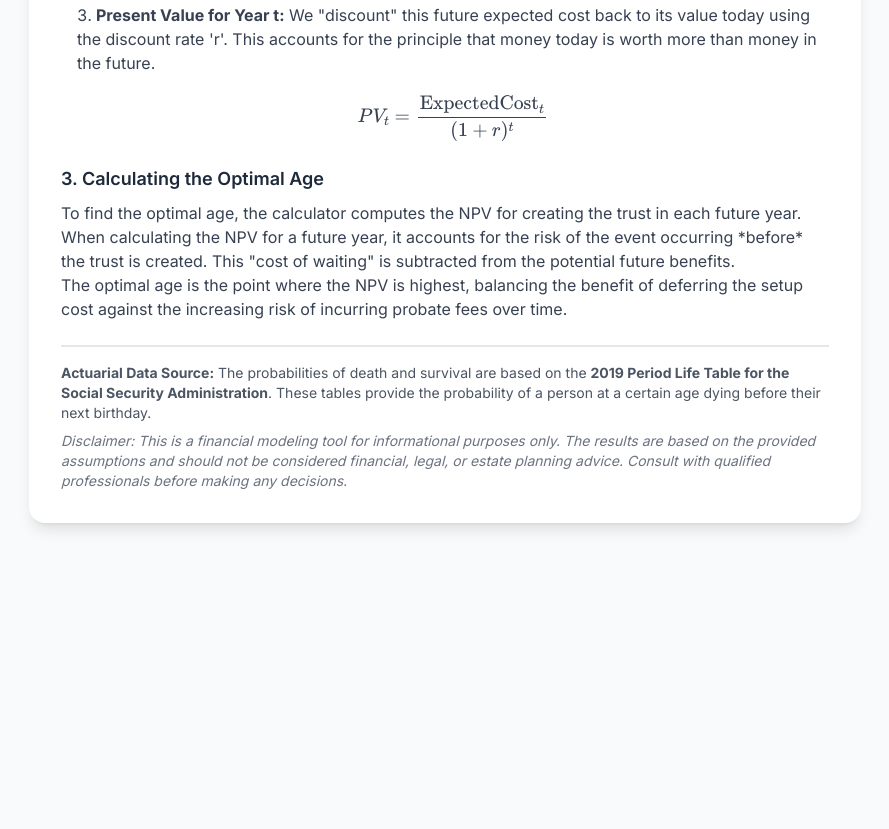
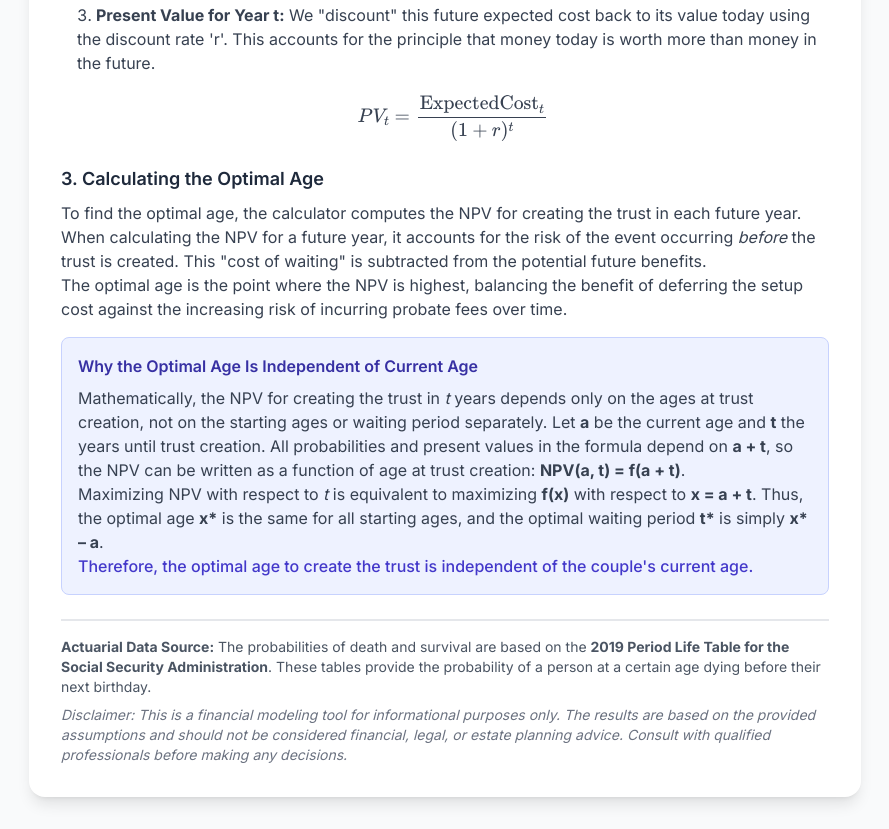
Before and after one commit to brettle/npv-of-living-trust-for-married-couple, a plain HTML site: page index.html in a window 1280 px wide. Shown: the part 2637-3466 px from the top of the page, without its empty margins (195-1084 px from the left). Before the commit the page ends 3192 px from the top, so only its background shows below. Drawn offline with nearby package versions, Linux system fonts and the light colour scheme.

Commit message:
Add some additional explanation regarding why there is just an optimal age to create the trust.

```diff
--- a/index.html
+++ b/index.html
@@ -190,8 +190,20 @@
                 </div>
                 <div class="explanation-section">
                     <h3 class="text-lg font-semibold mb-2 text-slate-800">3. Calculating the Optimal Age</h3>
-                     <p>To find the optimal age, the calculator computes the NPV for creating the trust in each future year. When calculating the NPV for a future year, it accounts for the risk of the event occurring *before* the trust is created. This "cost of waiting" is subtracted from the potential future benefits.</p>
+                    <p>To find the optimal age, the calculator computes the NPV for creating the trust in each future year. When calculating the NPV for a future year, it accounts for the risk of the event occurring <em>before</em> the trust is created. This "cost of waiting" is subtracted from the potential future benefits.</p>
                     <p>The optimal age is the point where the NPV is highest, balancing the benefit of deferring the setup cost against the increasing risk of incurring probate fees over time.</p>
+                    <div class="mt-4 p-4 bg-indigo-50 rounded-lg border border-indigo-200">
+                        <h4 class="font-semibold text-indigo-800 mb-2">Why the Optimal Age Is Independent of Current Age</h4>
+                        <p>
+                            Mathematically, the NPV for creating the trust in <em>t</em> years depends only on the ages at trust creation, not on the starting ages or waiting period separately.
+                            Let <strong>a</strong> be the current age and <strong>t</strong> the years until trust creation. All probabilities and present values in the formula depend on <strong>a + t</strong>, so the NPV can be written as a function of age at trust creation: <strong>NPV(a, t) = f(a + t)</strong>.
+                        </p>
+                        <p>
+                            Maximizing NPV with respect to <em>t</em> is equivalent to maximizing <strong>f(x)</strong> with respect to <strong>x = a + t</strong>. Thus, the optimal age <strong>x*</strong> is the same for all starting ages, and the optimal waiting period <strong>t*</strong> is simply <strong>x* – a</strong>.
+                            <br>
+                            <span class="text-indigo-700 font-medium">Therefore, the optimal age to create the trust is independent of the couple's current age.</span>
+                        </p>
+                    </div>
                 </div>
                 <div class="citation border-t-2 border-gray-200 pt-4 mt-6">
                     <p class="text-sm text-gray-600"><strong>Actuarial Data Source:</strong> The probabilities of death and survival are based on the <strong>2019 Period Life Table for the Social Security Administration</strong>. These tables provide the probability of a person at a certain age dying before their next birthday.</p>
```
